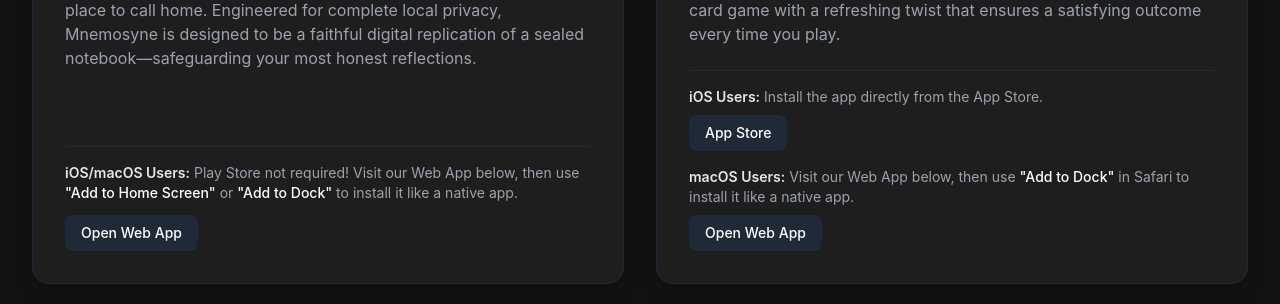
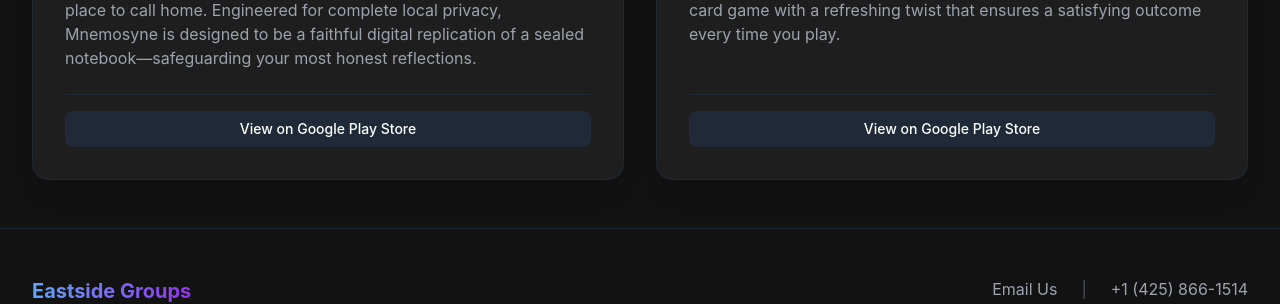
Before and after one commit to eastsidegroups/website4esg, a React (Vite) app: page /showcase in a window 1280 px wide. Shown: the part 827-1131 px from the top of the page. Built offline with nearby package versions, Linux system fonts and the light colour scheme.

Commit message:
both apps now have direct links to their Play store or App store -- depending on which local devices they are using

```diff
--- a/src/pages/Showcase.jsx
+++ b/src/pages/Showcase.jsx
@@ -1,6 +1,42 @@
-import React from 'react';
+import React, { useState, useEffect } from 'react';
 
 const Showcase = () => {
+    const [os, setOs] = useState('unknown');
+
+    useEffect(() => {
+        const userAgent = navigator.userAgent || navigator.vendor || window.opera;
+        if (/android/i.test(userAgent)) {
+            setOs('android');
+        } else if (/iPad|iPhone|iPod|Mac/i.test(userAgent) && !window.MSStream) {
+            setOs('ios');
+        } else {
+            setOs('other');
+        }
+    }, []);
+
+    const getStoreInfo = (androidUrl, iosUrl) => {
+        if (os === 'ios') {
+            return {
+                text: 'View on Apple App Store',
+                url: iosUrl
+            };
+        }
+        return {
+            text: 'View on Google Play Store',
+            url: androidUrl
+        };
+    };
+
+    const mnemosyneStore = getStoreInfo(
+        "https://play.google.com/store/search?q=Mnemosyne%20Journal&c=apps",
+        "https://apps.apple.com/us/iphone/search?term=mnemosyne%20journal"
+    );
+
+    const solitaireStore = getStoreInfo(
+        "https://play.google.com/store/search?q=Solitaire%20Win-Only&c=apps",
+        "https://apps.apple.com/us/iphone/search?term=solitaire%20win-only"
+    );
+
     return (
         <div className="pt-24 pb-12 min-h-screen">
             <div className="max-w-7xl mx-auto px-4 sm:px-6 lg:px-8">
@@ -20,9 +56,9 @@ const Showcase = () => {
                                 alt="Mnemosyne Journal Feature Graphic"
                                 className="absolute inset-0 w-full h-full object-cover transition-transform duration-500 group-hover:scale-105"
                             />
-                            <a href="https://play.google.com/store/apps/details?id=com.newmnemosyne.app&hl=en_US" target="_blank" rel="noopener noreferrer" className="absolute inset-0 bg-black/40 opacity-0 group-hover:opacity-100 transition-opacity duration-300 flex items-center justify-center">
+                            <a href={mnemosyneStore.url} target="_blank" rel="noopener noreferrer" className="absolute inset-0 bg-black/40 opacity-0 group-hover:opacity-100 transition-opacity duration-300 flex items-center justify-center">
                                 <span className="px-6 py-3 bg-blue-600 hover:bg-blue-500 text-white rounded-full font-semibold transition-colors shadow-lg">
-                                    View on Google Play
+                                    {mnemosyneStore.text}
                                 </span>
                             </a>
                         </div>
@@ -33,11 +69,8 @@ const Showcase = () => {
                                 In an era where every thought seems destined for social media, Mnemosyne Journal brings back the sanctity of the traditional paper journal. Your true mood and authentic thoughts deserve a private place to call home. Engineered for complete local privacy, Mnemosyne is designed to be a faithful digital replication of a sealed notebook—safeguarding your most honest reflections.
                             </p>
                             <div className="pt-4 border-t border-gray-800">
-                                <p className="text-sm text-gray-400 mb-3">
-                                    <span className="text-gray-200 font-semibold">iOS/macOS Users:</span> Play Store not required! Visit our Web App below, then use <span className="text-white font-medium">"Add to Home Screen"</span> or <span className="text-white font-medium">"Add to Dock"</span> to install it like a native app.
-                                </p>
-                                <a href="https://app.newmnemosyne.com" target="_blank" rel="noopener noreferrer" className="inline-flex items-center px-4 py-2 bg-gray-800 hover:bg-gray-700 text-white rounded-lg transition-colors text-sm font-medium">
-                                    Open Web App
+                                <a href={mnemosyneStore.url} target="_blank" rel="noopener noreferrer" className="inline-flex items-center px-4 py-2 bg-gray-800 hover:bg-gray-700 text-white rounded-lg transition-colors text-sm font-medium w-full justify-center">
+                                    {mnemosyneStore.text}
                                 </a>
                             </div>
                         </div>
@@ -51,9 +84,9 @@ const Showcase = () => {
                                 alt="Solitaire Win-Only Feature Graphic"
                                 className="absolute inset-0 w-full h-full object-cover transition-transform duration-500 group-hover:scale-105"
                             />
-                            <a href="https://play.google.com/store/search?q=Solitaire+Win-Only&c=apps" target="_blank" rel="noopener noreferrer" className="absolute inset-0 bg-black/40 opacity-0 group-hover:opacity-100 transition-opacity duration-300 flex items-center justify-center">
+                            <a href={solitaireStore.url} target="_blank" rel="noopener noreferrer" className="absolute inset-0 bg-black/40 opacity-0 group-hover:opacity-100 transition-opacity duration-300 flex items-center justify-center">
                                 <span className="px-6 py-3 bg-blue-600 hover:bg-blue-500 text-white rounded-full font-semibold transition-colors shadow-lg">
-                                    View on Google Play
+                                    {solitaireStore.text}
                                 </span>
                             </a>
                         </div>
@@ -63,23 +96,10 @@ const Showcase = () => {
                             <p className="text-gray-400 mb-6 flex-grow">
                                 Tired of unwinnable games? Enjoy a relaxing game of Solitaire where every single deal is 100% winnable! Perfect for unwinding, testing your skills, and enjoying guaranteed victories. Experience the classic card game with a refreshing twist that ensures a satisfying outcome every time you play.
                             </p>
-                            <div className="pt-4 border-t border-gray-800 space-y-4">
-                                <div>
-                                    <p className="text-sm text-gray-400 mb-2">
-                                        <span className="text-gray-200 font-semibold">iOS Users:</span> Install the app directly from the App Store.
-                                    </p>
-                                    <a href="https://apps.apple.com" target="_blank" rel="noopener noreferrer" className="inline-flex items-center px-4 py-2 bg-gray-800 hover:bg-gray-700 text-white rounded-lg transition-colors text-sm font-medium">
-                                        App Store
-                                    </a>
-                                </div>
-                                <div>
-                                    <p className="text-sm text-gray-400 mb-2">
-                                        <span className="text-gray-200 font-semibold">macOS Users:</span> Visit our Web App below, then use <span className="text-white font-medium">"Add to Dock"</span> in Safari to install it like a native app.
-                                    </p>
-                                    <a href="https://solitaire.eastsidegroups.com" target="_blank" rel="noopener noreferrer" className="inline-flex items-center px-4 py-2 bg-gray-800 hover:bg-gray-700 text-white rounded-lg transition-colors text-sm font-medium">
-                                        Open Web App
-                                    </a>
-                                </div>
+                            <div className="pt-4 border-t border-gray-800">
+                                <a href={solitaireStore.url} target="_blank" rel="noopener noreferrer" className="inline-flex items-center px-4 py-2 bg-gray-800 hover:bg-gray-700 text-white rounded-lg transition-colors text-sm font-medium w-full justify-center">
+                                    {solitaireStore.text}
+                                </a>
                             </div>
                         </div>
                     </div>
```
